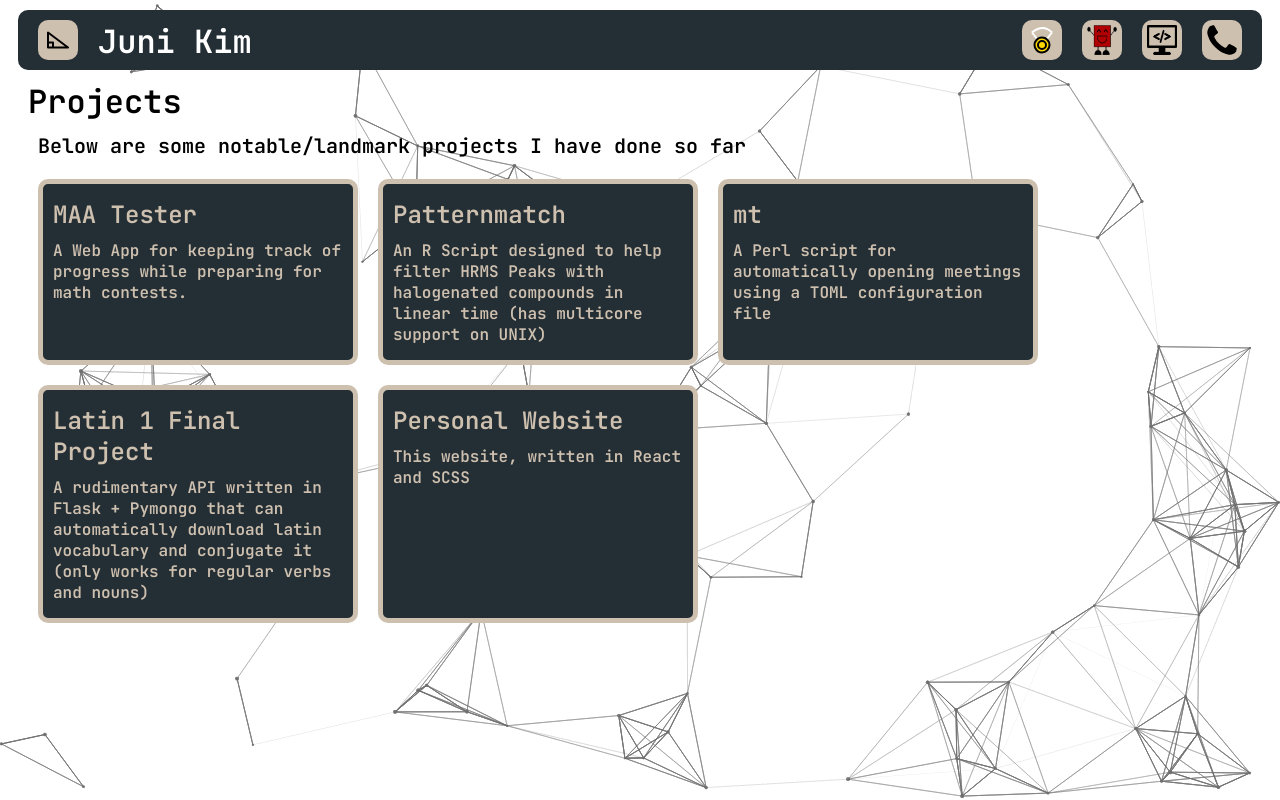
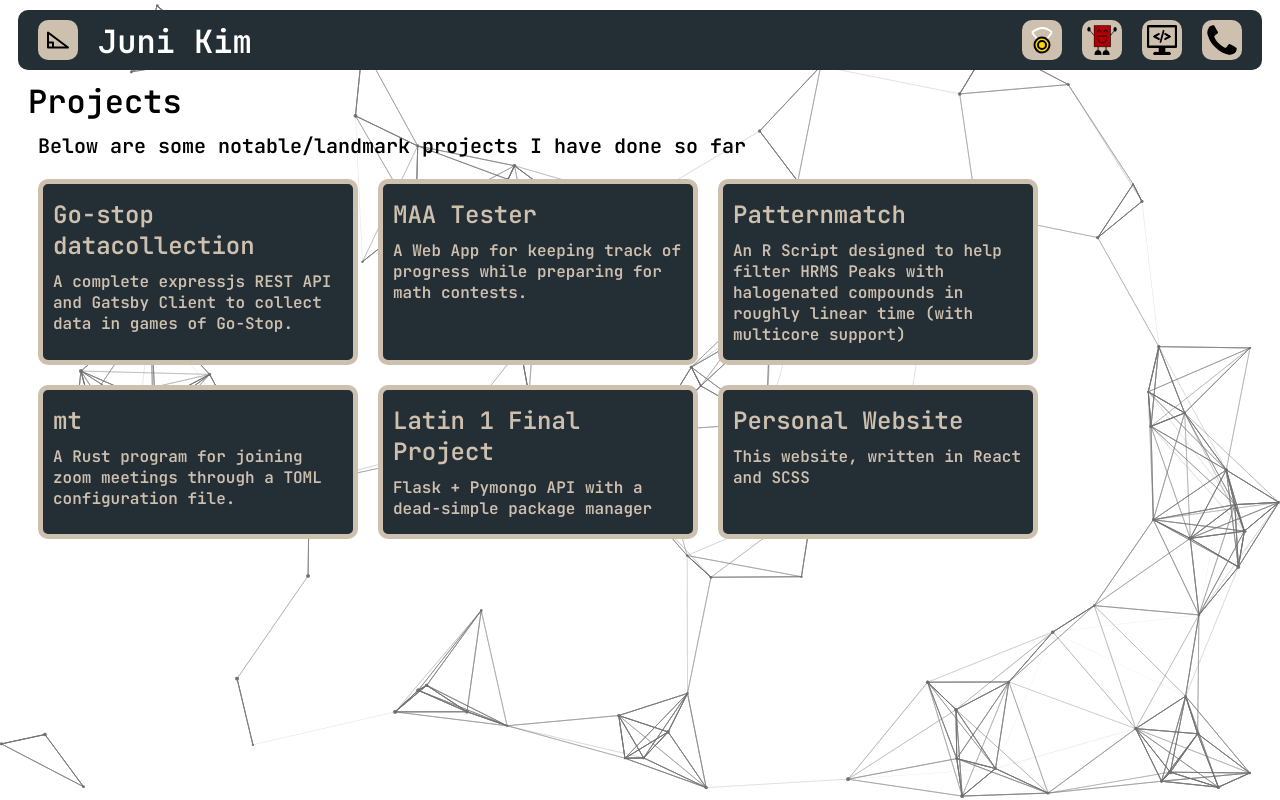
Before and after one commit to junikimm717/Personal-website, a React (Create React App) app: page /projects in a window 1280 px wide. Built offline with nearby package versions, Linux system fonts and the light colour scheme.

Commit message:
projects updated

```diff
--- a/src/content/Projects.tsx
+++ b/src/content/Projects.tsx
@@ -7,6 +7,13 @@ const Projects = () => (
       Below are some notable/landmark projects I have done so far
     </Description>
     <CardGroup>
+      <Card
+        title="Go-stop datacollection"
+        href="https://github.com/gostoptools/datacollection"
+      >
+        A complete expressjs REST API and Gatsby Client to collect data in games
+        of Go-Stop.
+      </Card>
       <Card title="MAA Tester" href="https://maatester.com">
         A Web App for keeping track of progress while preparing for math
         contests.
@@ -16,19 +23,17 @@ const Projects = () => (
         href="https://git.junickim.me/junikimm717/patternmatch"
       >
         An R Script designed to help filter HRMS Peaks with halogenated
-        compounds in linear time (has multicore support on UNIX)
+        compounds in roughly linear time (with multicore support)
       </Card>
-      <Card title="mt" href="https://gitlab.com/jpkg/mt">
-        A Perl script for automatically opening meetings using a TOML
-        configuration file
+      <Card title="mt" href="https://github.com/junikimm717/mt">
+        A Rust program for joining zoom meetings through a TOML configuration
+        file.
       </Card>
       <Card
         title="Latin 1 Final Project"
         href="https://github.com/junikimm717/OLA11-Final-Project"
       >
-        A rudimentary API written in Flask + Pymongo that can automatically
-        download latin vocabulary and conjugate it (only works for regular verbs
-        and nouns)
+        Flask + Pymongo API with a dead-simple package manager
       </Card>
       <Card title="Personal Website">
         This website, written in React and SCSS
```
Also changed, not shown: 1 other file (tests, documents, lock files or other folders).
